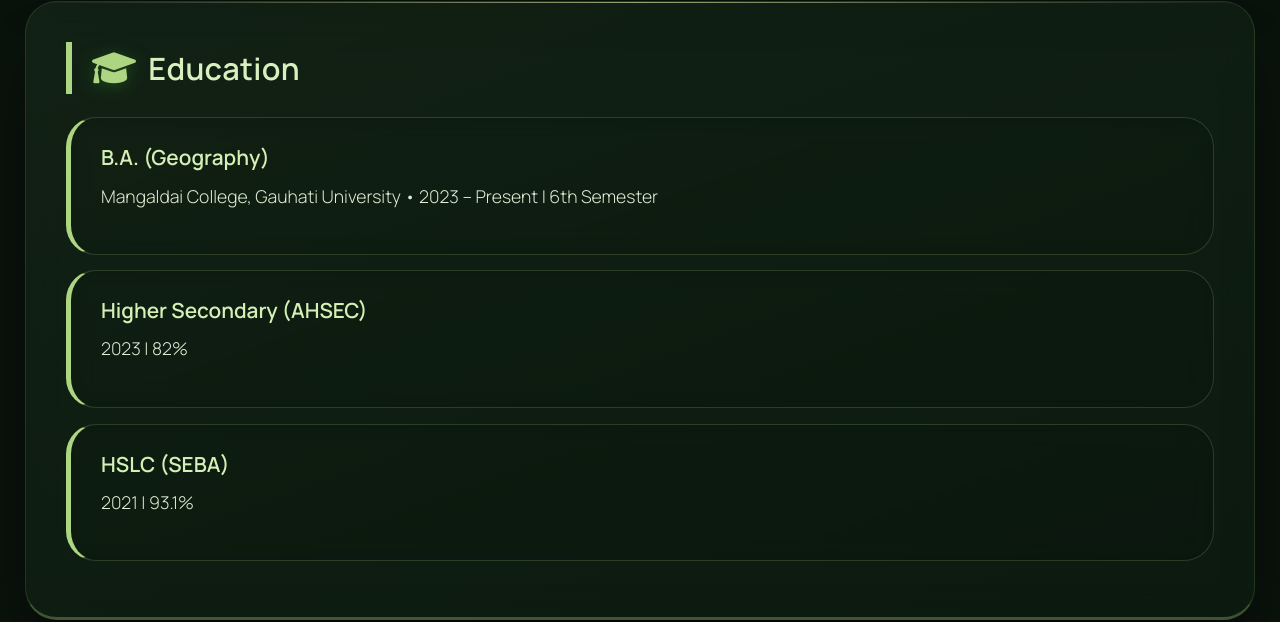
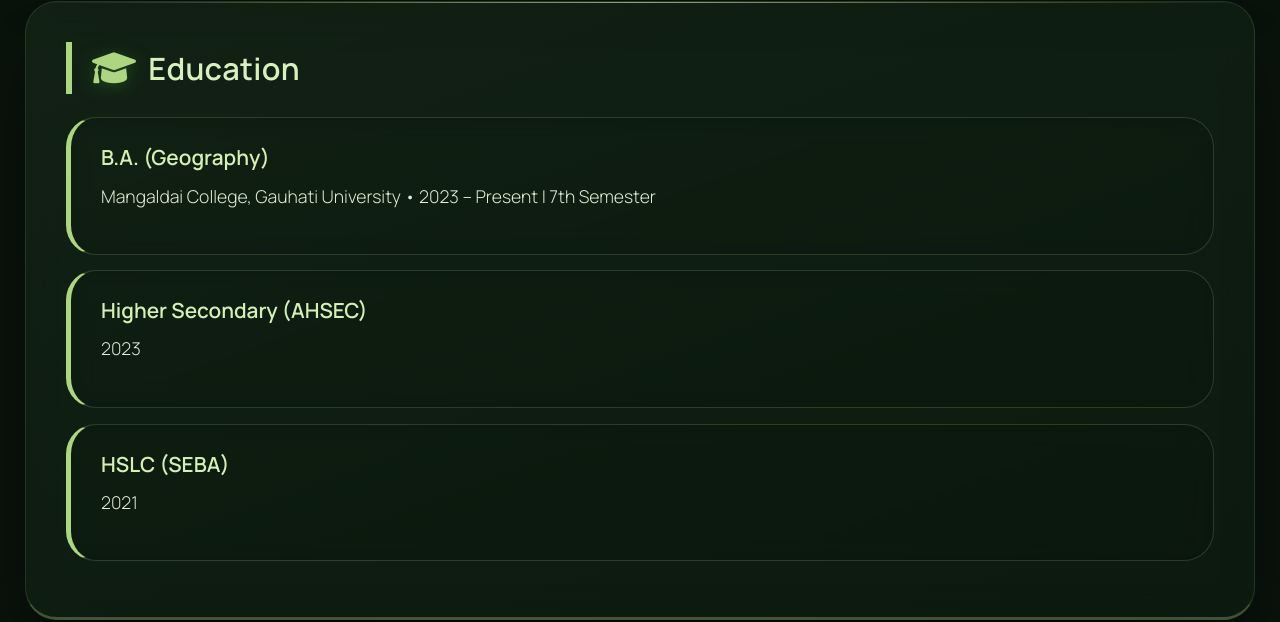
Before and after one commit to prachurjya-kalita/prachurjya-kalita.github.io, a plain HTML site: page index.html in a window 1280 px wide. Shown: the part 3159-3781 px from the top of the page. Drawn offline with nearby package versions, Linux system fonts and the light colour scheme.

```diff
--- a/index.html
+++ b/index.html
@@ -904,15 +904,15 @@ footer {
     <h2><i class="fas fa-graduation-cap"></i> Education</h2>
     <div class="edu-item">
       <strong>B.A. (Geography)</strong>
-      <p>Mangaldai College, Gauhati University &bull; 2023 &ndash; Present | 6th Semester</p>
+      <p>Mangaldai College, Gauhati University &bull; 2023 &ndash; Present | 7th Semester</p>
     </div>
     <div class="edu-item">
       <strong>Higher Secondary (AHSEC)</strong>
-      <p>2023 | 82%</p>
+      <p>2023</p>
     </div>
     <div class="edu-item">
       <strong>HSLC (SEBA)</strong>
-      <p>2021 | 93.1%</p>
+      <p>2021</p>
     </div>
   </div>
 
```
